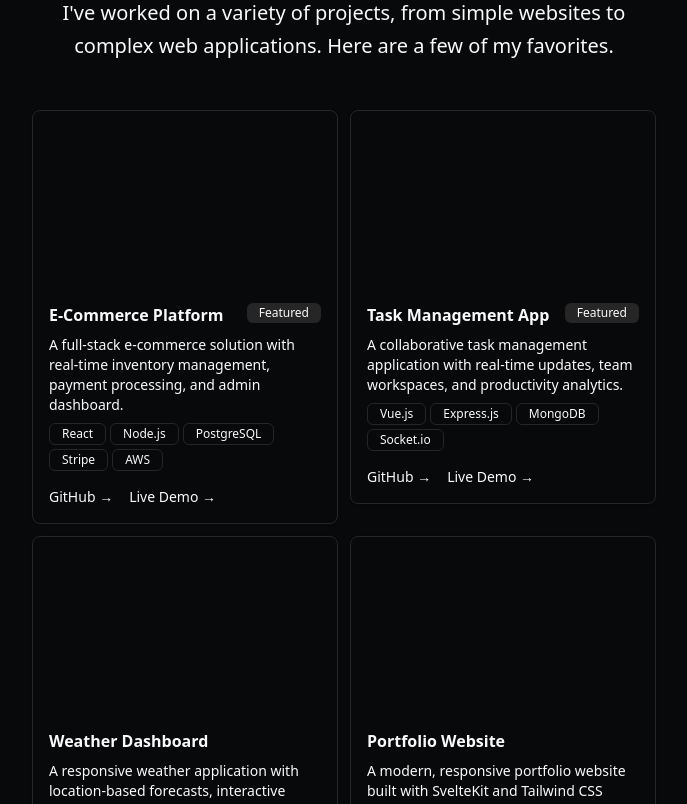
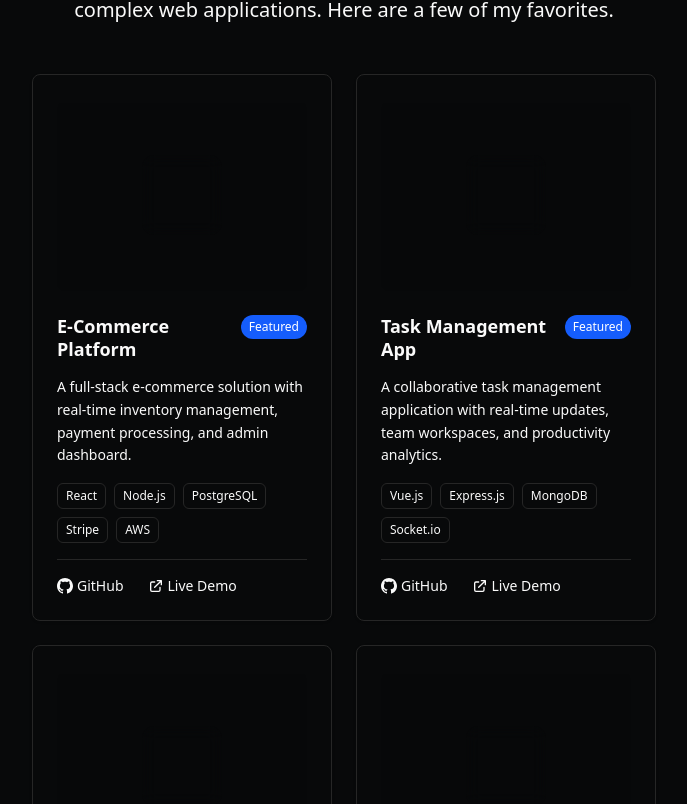
Before and after one commit to dinocodesx/svportfolio, a SvelteKit app: page / in a window 1280 px wide. Shown: the part 1296-2100 px from the top of the page, without its empty margins (296-983 px from the left). Built offline with nearby package versions, Linux system fonts and the light colour scheme.

Commit message:
updated the projects section

```diff
--- a/src/components/Projects.svelte
+++ b/src/components/Projects.svelte
@@ -11,69 +11,94 @@
 </script>
 
 <section id="projects" class="mb-10">
-  <div class="space-y-12 w-full py-12">
+	<div class="w-full space-y-12 py-12">
 		<div class={`fade-in ${mounted ? 'opacity-100' : 'opacity-0'}`} style="animation-delay: 1.1s;">
 			<div class="flex flex-col items-center justify-center space-y-4 text-center">
 				<div class="space-y-2">
-          <div class="inline-block rounded-lg bg-foreground text-background px-3 py-1 text-sm">
-            My Projects
-          </div>
-          <h2 class="text-3xl font-bold tracking-tighter sm:text-5xl">
-            Check out my latest work
-          </h2>
-          <p class="text-muted-foreground md:text-xl/relaxed lg:text-base/relaxed xl:text-xl/relaxed">
-            I've worked on a variety of projects, from simple websites to complex web applications. Here are a few of my favorites.
+					<h2 class="text-3xl font-bold tracking-tighter sm:text-5xl">Check out my latest work</h2>
+					<p
+						class="text-muted-foreground md:text-xl/relaxed lg:text-base/relaxed xl:text-xl/relaxed"
+					>
+						I've worked on a variety of projects, from simple websites to complex web applications.
+						Here are a few of my favorites.
 					</p>
 				</div>
 			</div>
 		</div>
-    <div class="grid grid-cols-1 gap-3 sm:grid-cols-2 max-w-[800px] mx-auto">
+		<div class="mx-auto grid max-w-[900px] grid-cols-1 gap-6 sm:grid-cols-2">
 			{#each projects as project, id}
-        <div class={`fade-in ${mounted ? 'opacity-100' : 'opacity-0'}`} style="animation-delay: {1.2 + id * 0.05}s;">
-          <div class="card p-4 hover:shadow-md transition-shadow group">
+				<div
+					class={`fade-in ${mounted ? 'opacity-100' : 'opacity-0'}`}
+					style="animation-delay: {1.2 + id * 0.05}s;"
+				>
+					<div
+						class="card group border-border/50 flex h-full flex-col border p-6 transition-all duration-300 hover:shadow-lg"
+					>
 						<!-- Project Image Placeholder -->
-            <div class="h-40 bg-muted rounded-lg mb-4 flex items-center justify-center">
-              <div class="w-16 h-16 bg-secondary rounded-lg"></div>
+						<div
+							class="from-muted to-muted/50 relative mb-6 flex h-48 items-center justify-center overflow-hidden rounded-lg bg-gradient-to-br"
+						>
+							<div class="bg-secondary/60 h-20 w-20 rounded-xl backdrop-blur-sm"></div>
+							<div class="absolute inset-0 bg-gradient-to-t from-black/10 to-transparent"></div>
 						</div>
 
-            <div class="space-y-2">
-              <div class="flex items-start justify-between">
-                <h3 class="font-semibold text-base group-hover:text-muted-foreground transition-colors">
+						<div class="flex flex-1 flex-col space-y-4">
+							<div class="flex items-start justify-between gap-3">
+								<h3 class="flex-1 text-lg leading-tight font-semibold">
 									{project.title}
 								</h3>
 								{#if project.featured}
-                  <span class="badge badge-secondary text-xs">
+									<span
+										class="shrink-0 rounded-full bg-blue-600 px-2 py-1 text-xs font-medium text-white"
+									>
 										Featured
 									</span>
 								{/if}
 							</div>
 
-              <p class="text-sm text-muted-foreground">
+							<p class="text-muted-foreground flex-1 text-sm leading-relaxed">
 								{project.description}
 							</p>
 
-              <div class="flex flex-wrap gap-1">
+							<div class="flex flex-wrap gap-2">
 								{#each project.technologies as tech}
-                  <span class="badge badge-outline text-xs">{tech}</span>
+									<span
+										class="bg-muted text-muted-foreground border-border/50 rounded-md border px-2 py-1 text-xs font-medium"
+									>
+										{tech}
+									</span>
 								{/each}
 							</div>
 
-              <div class="flex gap-4 pt-2">
+							<div class="border-border/30 mt-auto flex gap-6 border-t pt-4">
 								<a
 									href={project.github}
 									target="_blank"
 									rel="noopener noreferrer"
-                  class="text-muted-foreground hover:text-foreground transition-colors text-sm font-medium"
+									class="text-muted-foreground flex items-center gap-1 text-sm font-medium transition-colors hover:text-blue-600"
 								>
-                  GitHub →
+									<svg class="h-4 w-4" fill="currentColor" viewBox="0 0 24 24">
+										<path
+											d="M12 0c-6.626 0-12 5.373-12 12 0 5.302 3.438 9.8 8.207 11.387.599.111.793-.261.793-.577v-2.234c-3.338.726-4.033-1.416-4.033-1.416-.546-1.387-1.333-1.756-1.333-1.756-1.089-.745.083-.729.083-.729 1.205.084 1.839 1.237 1.839 1.237 1.07 1.834 2.807 1.304 3.492.997.107-.775.418-1.305.762-1.604-2.665-.305-5.467-1.334-5.467-5.931 0-1.311.469-2.381 1.236-3.221-.124-.303-.535-1.524.117-3.176 0 0 1.008-.322 3.301 1.23.957-.266 1.983-.399 3.003-.404 1.02.005 2.047.138 3.006.404 2.291-1.552 3.297-1.23 3.297-1.23.653 1.653.242 2.874.118 3.176.77.84 1.235 1.911 1.235 3.221 0 4.609-2.807 5.624-5.479 5.921.43.372.823 1.102.823 2.222v3.293c0 .319.192.694.801.576 4.765-1.589 8.199-6.086 8.199-11.386 0-6.627-5.373-12-12-12z"
+										/>
+									</svg>
+									GitHub
 								</a>
 								<a
 									href={project.live}
 									target="_blank"
 									rel="noopener noreferrer"
-                  class="text-muted-foreground hover:text-foreground transition-colors text-sm font-medium"
+									class="text-muted-foreground flex items-center gap-1 text-sm font-medium transition-colors hover:text-blue-600"
 								>
-                  Live Demo →
+									<svg class="h-4 w-4" fill="none" stroke="currentColor" viewBox="0 0 24 24">
+										<path
+											stroke-linecap="round"
+											stroke-linejoin="round"
+											stroke-width="2"
+											d="M10 6H6a2 2 0 00-2 2v10a2 2 0 002 2h10a2 2 0 002-2v-4M14 4h6m0 0v6m0-6L10 14"
+										/>
+									</svg>
+									Live Demo
 								</a>
 							</div>
 						</div>
```
Lines whose indentation alone changed are shown as unchanged.
